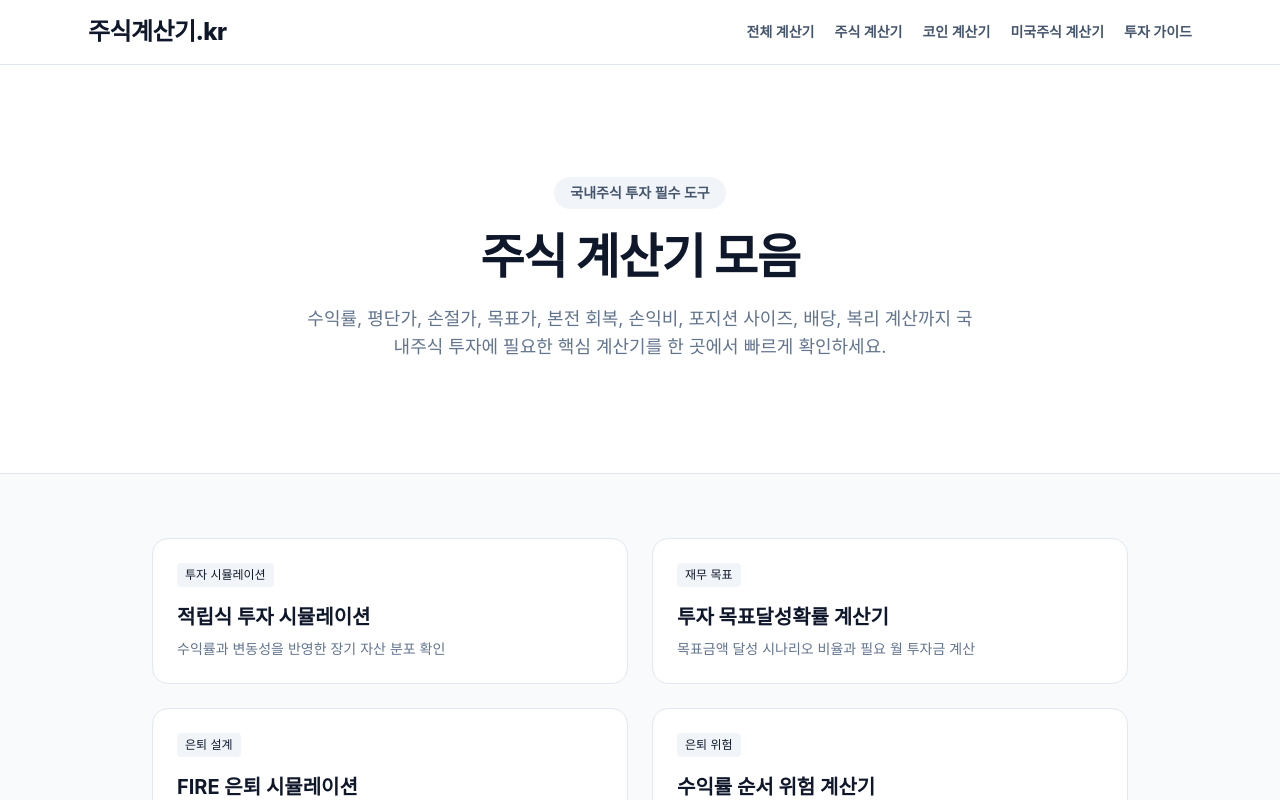
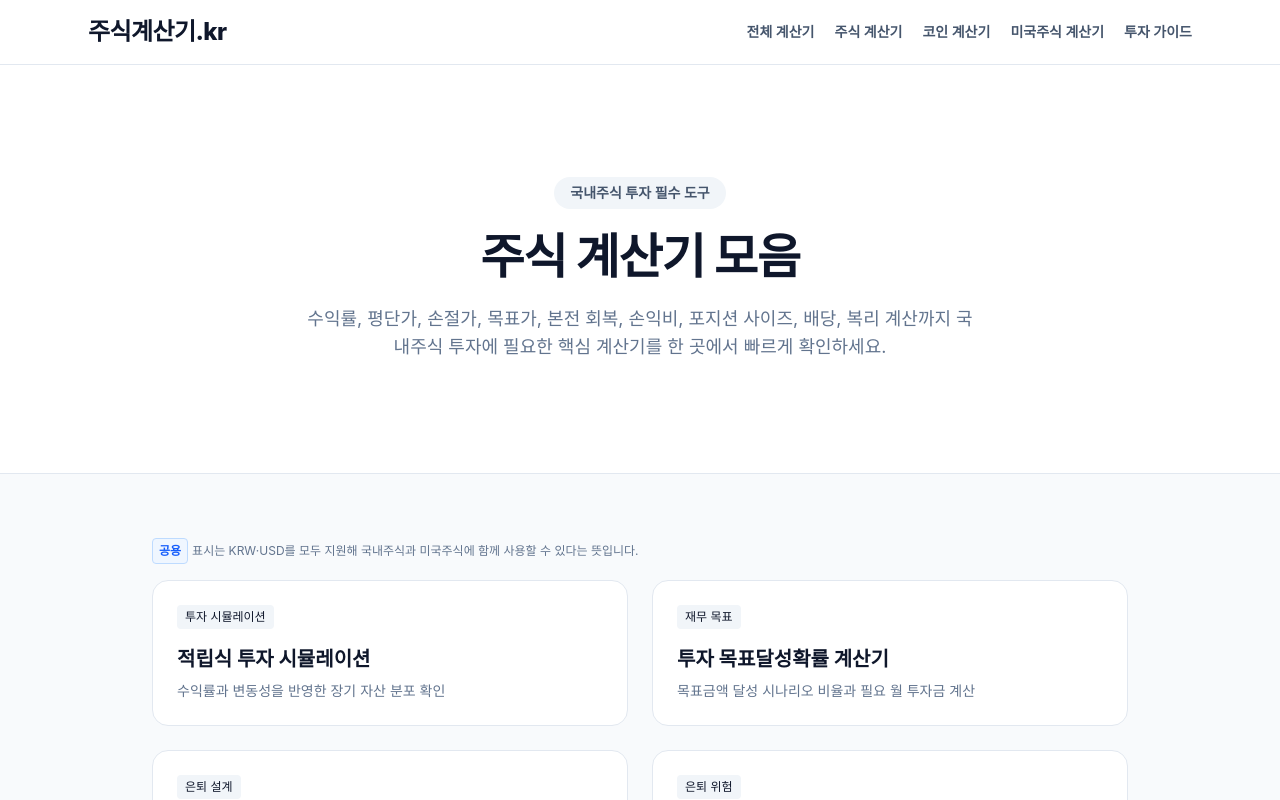
Before and after one commit to YG-coder/stock-calculator, a Next.js app: page /stocks in a window 1280 px wide. Shown: the top 800 px of the page. Built offline with nearby package versions, Linux system fonts and the light colour scheme.

Commit message:
feat(stocks): 공용 계산기 배지 설명 추가

```diff
--- a/src/app/stocks/page.tsx
+++ b/src/app/stocks/page.tsx
@@ -64,6 +64,12 @@ export default function StocksPage() {
 
             {/* 계산기 리스트 */}
             <div className="mx-auto max-w-5xl px-6 py-16">
+                <p className="mb-4 text-xs leading-relaxed text-slate-500">
+                    <span className="mr-1 inline-flex rounded border border-blue-200 bg-blue-50 px-1.5 py-0.5 font-semibold text-blue-600">
+                        공용
+                    </span>
+                    표시는 KRW·USD를 모두 지원해 국내주식과 미국주식에 함께 사용할 수 있다는 뜻입니다.
+                </p>
                 <section className="grid gap-6 sm:grid-cols-2 mb-16">
                     {calculators.map((calc) => (
                         <Link
```
